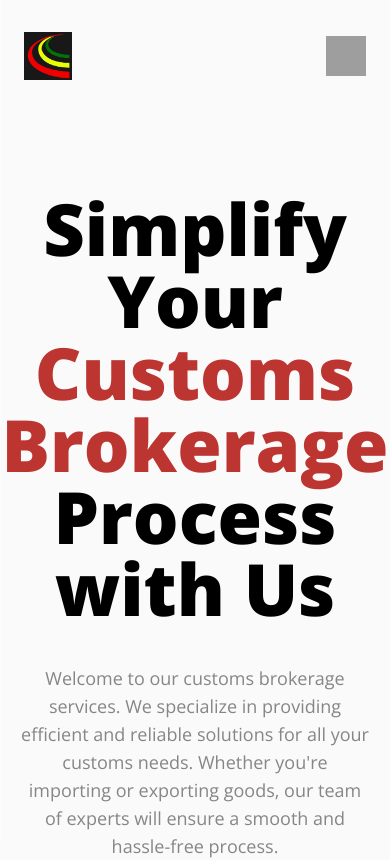
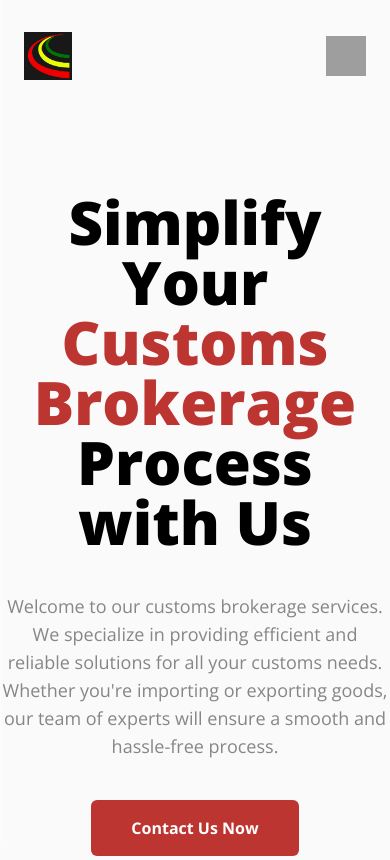
Before and after one commit to drylrys/erthliner-web, a React (Vite) app: page / in a window 390 px wide. Shown: the top 860 px of the page. Built offline with nearby package versions, Linux system fonts and the light colour scheme; grey boxes are pictures that could not be loaded.

Commit message:
fix home page

```diff
--- a/src/pages/Home/index.jsx
+++ b/src/pages/Home/index.jsx
@@ -51,9 +51,9 @@ function Home() {
 
   return (
     <MainLayout>
-      <div className="px-5 md:px-20">
+      <div className="px- md:px-20">
         <div className="flex flex-col justify-center items-center gap-10 mt-20">
-          <h1 className="font-extrabold text-7xl text-center">
+          <h1 className="font-extrabold text-6xl md:text-7xl text-center">
             Simplify Your{" "}
             <span className="text-[#BD3531]">
               Customs <br /> Brokerage
```
